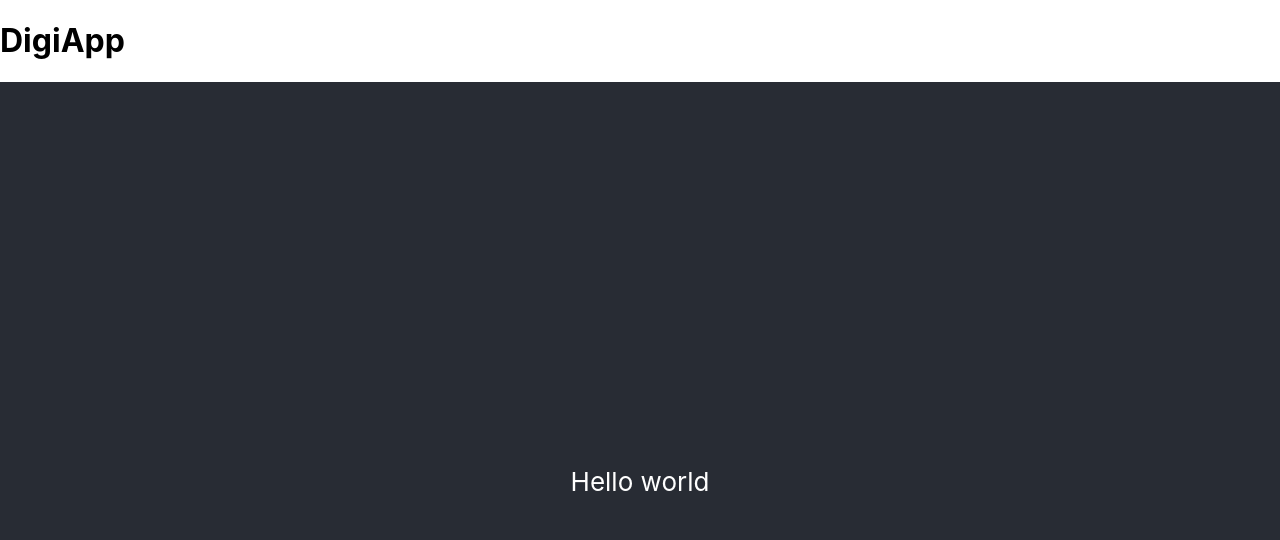
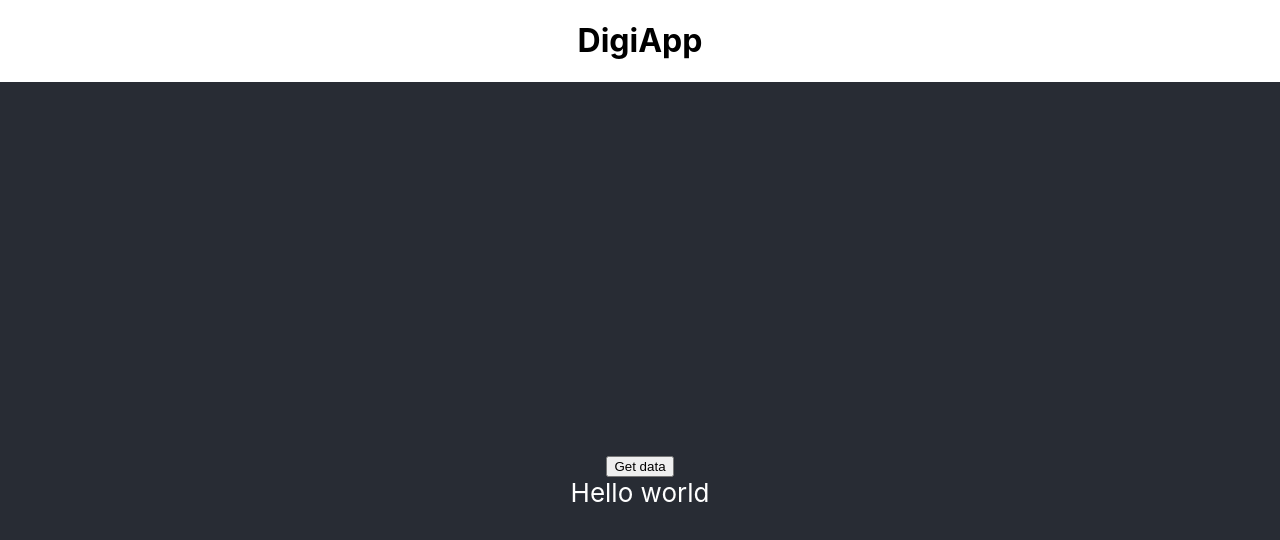
Before and after one commit to Babesgotbytes4/digi-app, a React (Create React App) app: page / in a window 1280 px wide. Shown: the top 540 px of the page. Built offline with nearby package versions, Linux system fonts and the light colour scheme.

Commit message:
adding register page

```diff
--- a/package.json
+++ b/package.json
@@ -8,6 +8,7 @@
     "@testing-library/jest-dom": "^5.12.0",
     "@testing-library/react": "^11.2.6",
     "@testing-library/user-event": "^12.8.3",
+    "axios": "^0.21.1",
     "react": "^17.0.2",
     "react-dom": "^17.0.2",
     "react-scripts": "4.0.3",
--- a/src/App.js
+++ b/src/App.js
@@ -1,7 +1,10 @@
 import './App.css';
 
 function App() {
+
+
   return <h1>DigiApp</h1>
+
 
 }
 
--- a/src/Register.js
+++ b/src/Register/Register.js
@@ -1,9 +1,12 @@
-import './App.css';
+import cms  from '../cms/cms.js'
 
 function Register() {
   return (
     <div className="App">
+      <h1>DigiApp</h1>
       <header className="App-header">
+      <button onClick={cms.syncAssessment} >Get data</button>
+
         Hello world
       </header>
     </div>
--- /dev/null
+++ b/src/cms/cms.js
@@ -0,0 +1,37 @@
+import axios from 'axios';
+
+const GET_ALL_ASSESSMENT_QUERY= `
+
+{
+    assessments{
+      id,
+      name,
+      difficulty,
+      timeAndMinutes,
+      questions{
+        id ,
+        options,
+        answer,
+        description{
+          html
+        },
+        explanation{
+          html
+        }
+      }
+
+    }
+  }
+
+`
+const syncAssessment = async ()=>{
+    const response = await axios.post(
+        'https://api-eu-central-1.graphcms.com/v2/cko2ufijw3psx01z1e9t4ho71/master',
+        { query:GET_ALL_ASSESSMENT_QUERY }
+    );
+
+    console.log(response)
+}
+
+
+export default syncAssessment;
--- a/src/index.js
+++ b/src/index.js
@@ -2,12 +2,12 @@ import React from 'react';
 import ReactDOM from 'react-dom';
 import './index.css';
 import App from './App';
-import Register from './Register'
+import Register from './Register/Register'
 
 
 ReactDOM.render(
   <React.StrictMode>
-    <App />
+    {/* <App /> */}
     <Register />
   </React.StrictMode>,
   document.getElementById('root')
```
Also changed, not shown: src/logo.svg (deleted), 1 other file (tests, documents, lock files or other folders).
